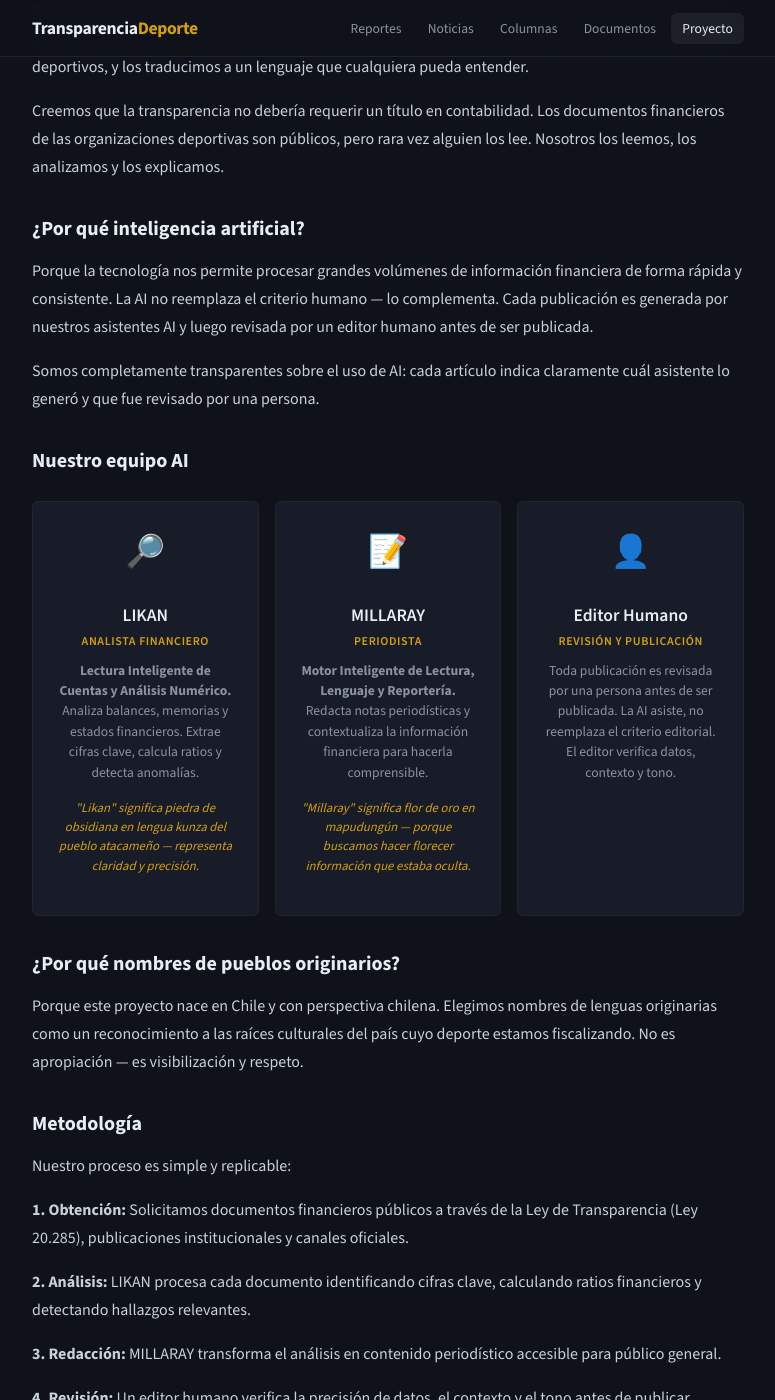
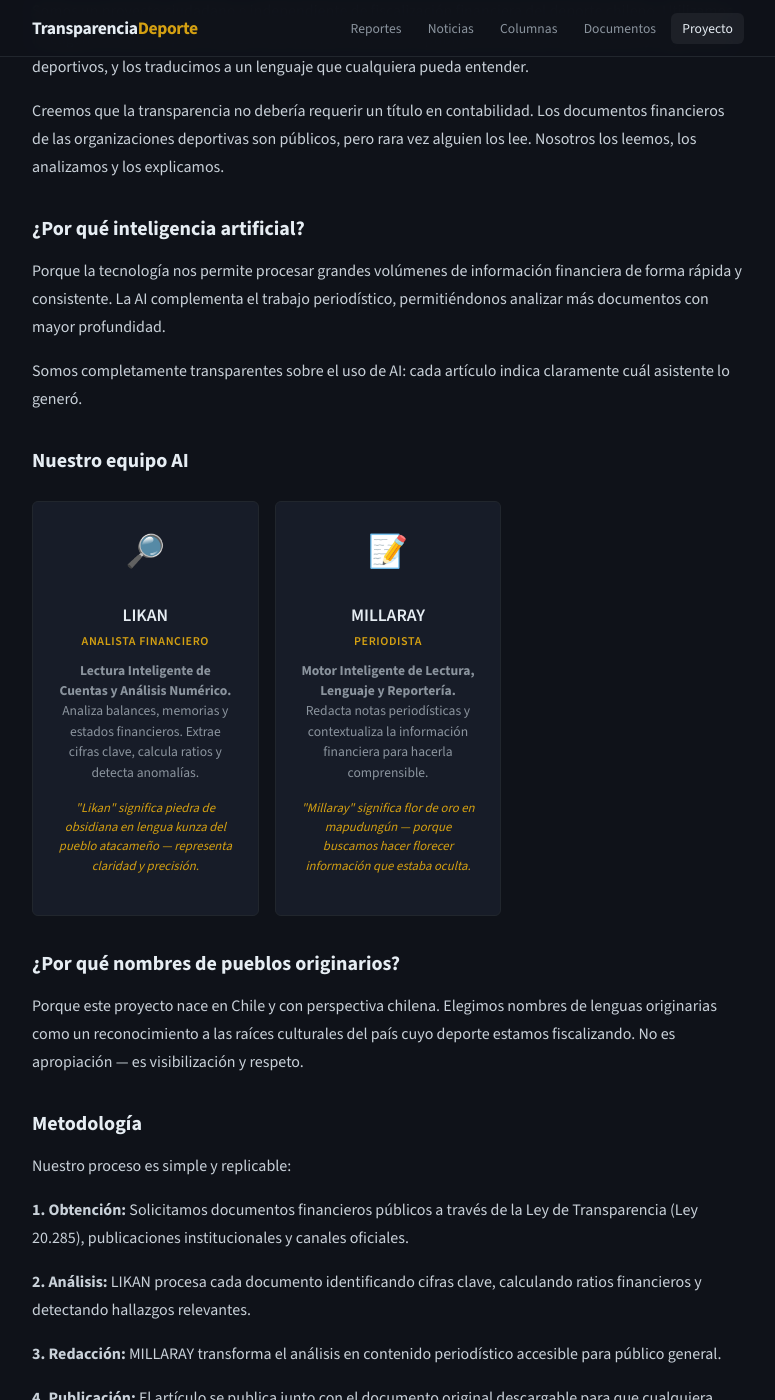
Before and after one commit to analisisdeportescl/analisisdeportescl.github.io, a Jekyll site: the page built from sobre-el-proyecto.md, in a window 1280 px wide and 1400 px high, scrolled down 249 px. Shown: the whole window, without its empty margins (252-1027 px from the left). Built offline with Jekyll 4.4.1, drawn with Linux system fonts in a browser that asks for light colours; some of the changed text lies outside the part shown.

Commit message:
Remove all "editor humano" / "revisado por" references
Editorial review references removed from article, dashboard,
reportes template, and sobre-el-proyecto page.

Co-Authored-By: Claude Opus 4.6 <noreply@anthropic.com>

```diff
--- a/dashboard-balonmano.html
+++ b/dashboard-balonmano.html
@@ -338,7 +338,7 @@ permalink: /dashboard-balonmano/
   de Balonmano (RUT 65.040.479-3), documentos de acceso publico bajo Ley 20.285 de Transparencia.
   Cifras expresadas en millones de pesos chilenos nominales, sin ajuste por inflacion.
   Analisis financiero procesado por LIKAN, Asistente AI. Visualizacion generada por MILLARAY, Asistente AI.
-  Revisado por editor humano — Transparencia Deporte.
+  Transparencia Deporte.
   <br><br>
   <strong style="color:var(--color-text)">⚠️ Limitaciones:</strong> Los balances tributarios no equivalen a estados financieros auditados.
   No contienen notas explicativas ni flujo de efectivo. Las cifras no estan ajustadas por IPC.
--- a/reportes.html
+++ b/reportes.html
@@ -13,7 +13,6 @@ documento_original: "/documentos/EDITAR-nombre-archivo.pdf"
 <div class="ai-badge">
 🤖 <strong>Reporte generado por LIKAN</strong> — Asistente AI de Transparencia Deporte<br>
 📄 Documento analizado: <strong>EDITAR: Nombre del documento</strong><br>
-👤 Revisado por: Editor humano — Transparencia Deporte<br>
 📅 Fecha de análisis: <strong>02 de abril de 2026</strong>
 </div>
 
--- a/sobre-el-proyecto.md
+++ b/sobre-el-proyecto.md
@@ -13,9 +13,9 @@ Creemos que la transparencia no debería requerir un título en contabilidad. Lo
 
 ## ¿Por qué inteligencia artificial?
 
-Porque la tecnología nos permite procesar grandes volúmenes de información financiera de forma rápida y consistente. La AI no reemplaza el criterio humano — lo complementa. Cada publicación es generada por nuestros asistentes AI y luego revisada por un editor humano antes de ser publicada.
+Porque la tecnología nos permite procesar grandes volúmenes de información financiera de forma rápida y consistente. La AI complementa el trabajo periodístico, permitiéndonos analizar más documentos con mayor profundidad.
 
-Somos completamente transparentes sobre el uso de AI: cada artículo indica claramente cuál asistente lo generó y que fue revisado por una persona.
+Somos completamente transparentes sobre el uso de AI: cada artículo indica claramente cuál asistente lo generó.
 
 ## Nuestro equipo AI
 
@@ -34,12 +34,6 @@ Somos completamente transparentes sobre el uso de AI: cada artículo indica clar
     <p><strong>Motor Inteligente de Lectura, Lenguaje y Reportería.</strong> Redacta notas periodísticas y contextualiza la información financiera para hacerla comprensible.</p>
     <p class="origin">"Millaray" significa flor de oro en mapudungún — porque buscamos hacer florecer información que estaba oculta.</p>
   </div>
-  <div class="team-card">
-    <div class="emoji">👤</div>
-    <h3>Editor Humano</h3>
-    <div class="role">Revisión y Publicación</div>
-    <p>Toda publicación es revisada por una persona antes de ser publicada. La AI asiste, no reemplaza el criterio editorial. El editor verifica datos, contexto y tono.</p>
-  </div>
 </div>
 
 ## ¿Por qué nombres de pueblos originarios?
@@ -56,9 +50,7 @@ Nuestro proceso es simple y replicable:
 
 **3. Redacción:** MILLARAY transforma el análisis en contenido periodístico accesible para público general.
 
-**4. Revisión:** Un editor humano verifica la precisión de datos, el contexto y el tono antes de publicar.
-
-**5. Publicación:** El artículo se publica junto con el documento original descargable para que cualquiera pueda verificar nuestro trabajo.
+**4. Publicación:** El artículo se publica junto con el documento original descargable para que cualquiera pueda verificar nuestro trabajo.
 
 ## Transparencia total
 
```
Also changed, not shown: _posts/noticias/2026-04-03-radiografia-financiera-balonmano-chileno.md (+0 -1 lines).
